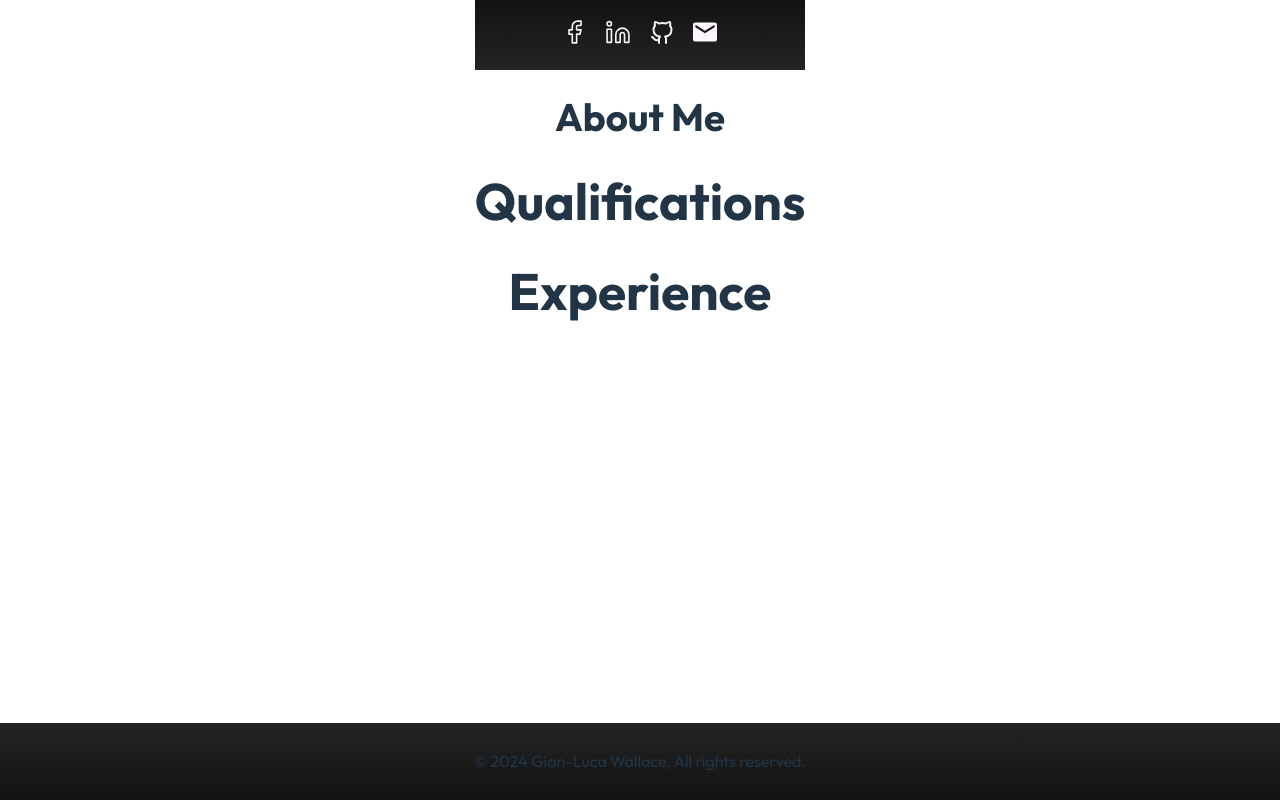
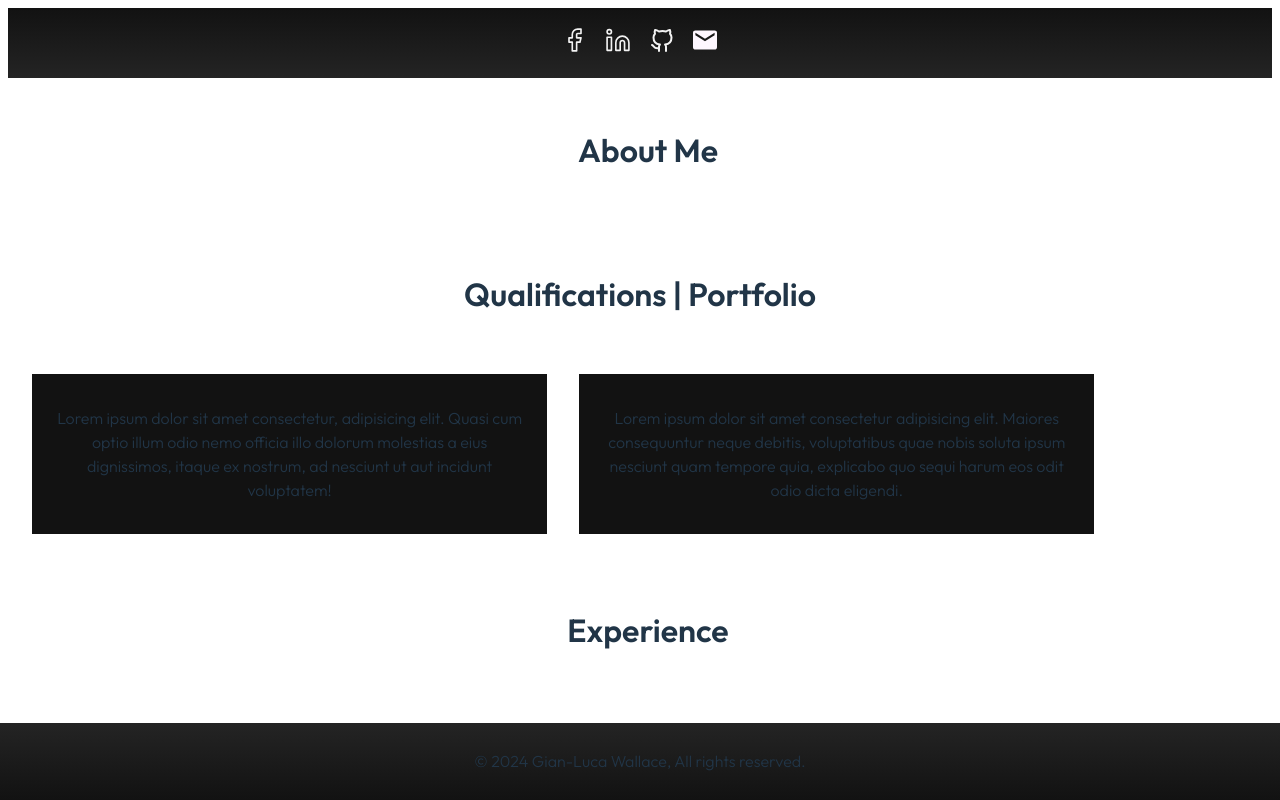
Before and after one commit to IAmInept/siteResume, a React (Vite) app: page / in a window 1280 px wide. Built offline with nearby package versions, Linux system fonts and the light colour scheme.

Commit message:
Added further CSS Styling

```diff
--- a/src/components/CSS/Footer.css
+++ b/src/components/CSS/Footer.css
@@ -1,6 +1,5 @@
 footer {
     position: fixed;
-    text-align: center;
     bottom: 0;
     left: 0;
     width: 100%;
--- a/src/components/CSS/Main.css
+++ b/src/components/CSS/Main.css
@@ -1,9 +1,25 @@
-div {
+div, p {
     text-align: center;
+    padding: 0.5rem;
 }
 
-.HeroSection {
-    font-size: 12px;
-    font-weight: 100;
+.Qualifications {
+    display: flex;
+    flex-wrap: wrap;
+}
+
+.MainHeader {
+    font-weight: 600;
+    width: 100%;
+    font-size: 32px;
     font-style: normal;
 }
+
+.Portfolio_Card {
+    width: 40%;
+    margin: 1rem;
+    display: flex;
+    align-items: center;
+    justify-content: center;
+    background-color: #121212;
+}
--- a/src/components/Experience.tsx
+++ b/src/components/Experience.tsx
@@ -3,7 +3,7 @@ import "./CSS/Main.css";
 const Experience = () => {
     return (
         <div className="Experience">
-            <h1>Experience</h1>
+            <p className="MainHeader"> Experience </p>
         </div>
     )
 }
--- a/src/components/Hero.tsx
+++ b/src/components/Hero.tsx
@@ -3,7 +3,7 @@ import "./CSS/Main.css";
 const HeroSection = () => {
   return (
     <div className="HeroSection">
-      <h1> About Me</h1>
+      <p className="MainHeader">About Me</p>
     </div>
   );
 };
--- a/src/components/Qualifications.tsx
+++ b/src/components/Qualifications.tsx
@@ -3,7 +3,15 @@ import "./CSS/Main.css";
 const Qualifications = () => {
     return (
         <div className="Qualifications">
-            <h1>Qualifications</h1>
+            <p className="MainHeader">Qualifications | Portfolio</p>
+
+            <div className="Portfolio_Card">
+                <p>Lorem ipsum dolor sit amet consectetur, adipisicing elit. Quasi cum optio illum odio nemo officia illo dolorum molestias a eius dignissimos, itaque ex nostrum, ad nesciunt ut aut incidunt voluptatem!</p>
+            </div>
+
+            <div className="Portfolio_Card">
+                <p> Lorem ipsum dolor sit amet consectetur adipisicing elit. Maiores consequuntur neque debitis, voluptatibus quae nobis soluta ipsum nesciunt quam tempore quia, explicabo quo sequi harum eos odit odio dicta eligendi.</p>
+            </div>
         </div>
     )
 }
--- a/src/index.css
+++ b/src/index.css
@@ -1,7 +1,8 @@
 :root {
   width: 100vw;
   height: 100vh;
-  font-family: "Outfit", sans-serif;
+  font-family: "Outfit", serif;
+  font-weight: 300;
   line-height: 1.5;
 
   color-scheme: light dark;
@@ -16,7 +17,6 @@
 }
 
 a {
-  font-weight: 500;
   color: #646cff;
   text-decoration: inherit;
 }
@@ -26,14 +26,13 @@ a:hover {
 
 body {
   margin: 0;
-  /* display: flex; */
   place-items: center;
   min-width: 320px;
   min-height: 100vh;
 }
 
 h1 {
-  font-size: 3.2em;
+  font-size: 32px;
   line-height: 1.1;
 }
 
```
